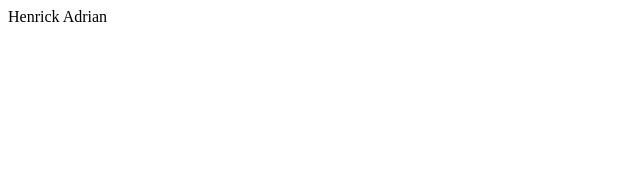
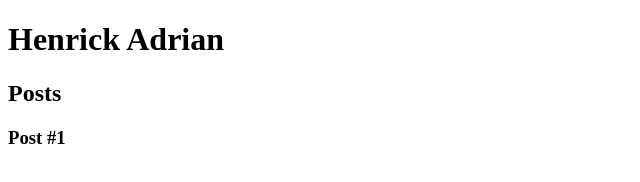
Before and after one commit to henrickk/Bootcamp-Santander-DIO, a plain HTML site: page index.html in a window 1280 px wide. Shown: the whole page, without its empty margins (0-640 px from the left). Drawn offline with Linux system fonts and the light colour scheme.

Commit message:
Atualização de semântica

```diff
--- a/index.html
+++ b/index.html
@@ -7,6 +7,18 @@
     <title>Henrick Adrian</title>
   </head>
   <body>
-    Henrick Adrian
+    <header>
+      <h1>Henrick Adrian</h1>
+    </header>
+    <section>
+      <header>
+        <h2>Posts</h2>
+      </header>
+      <article>
+        <header>
+          <h3>Post #1</h3>
+        </header>
+      </article>
+    </section>
   </body>
 </html>
```
